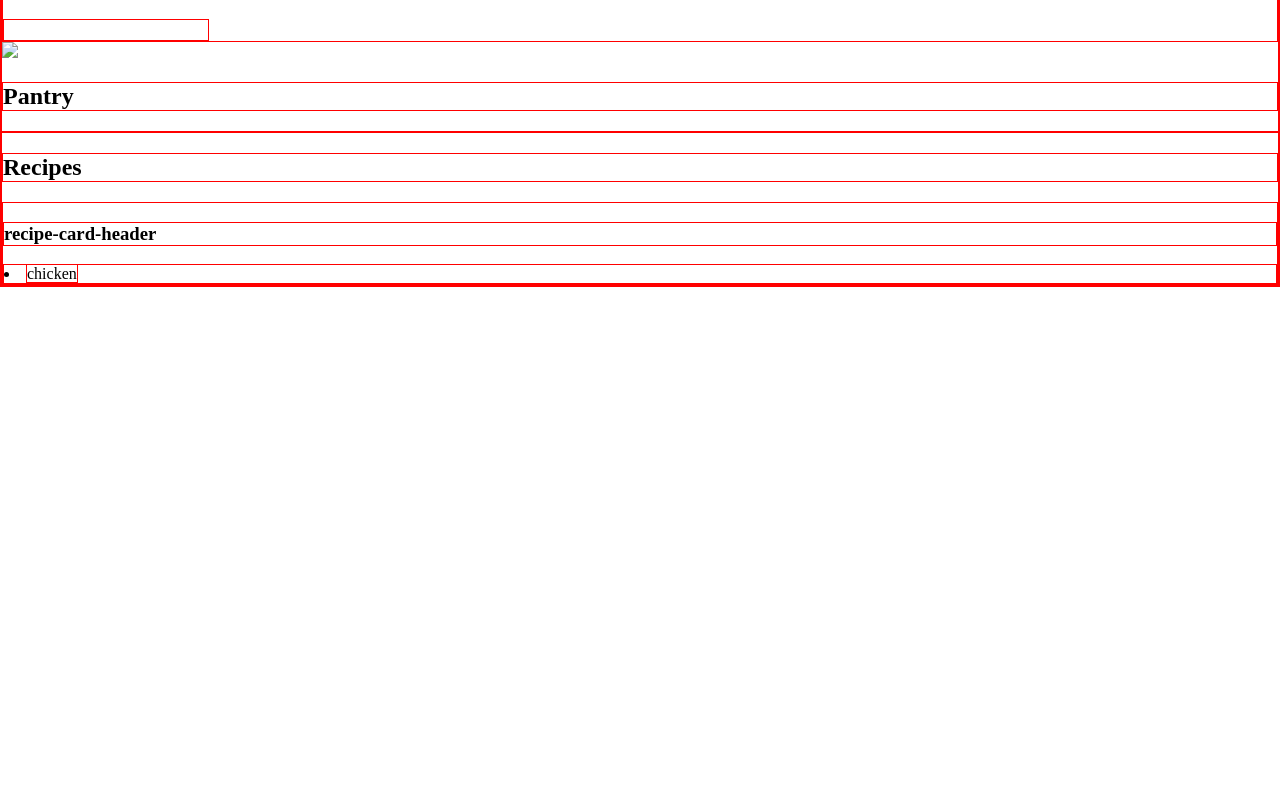
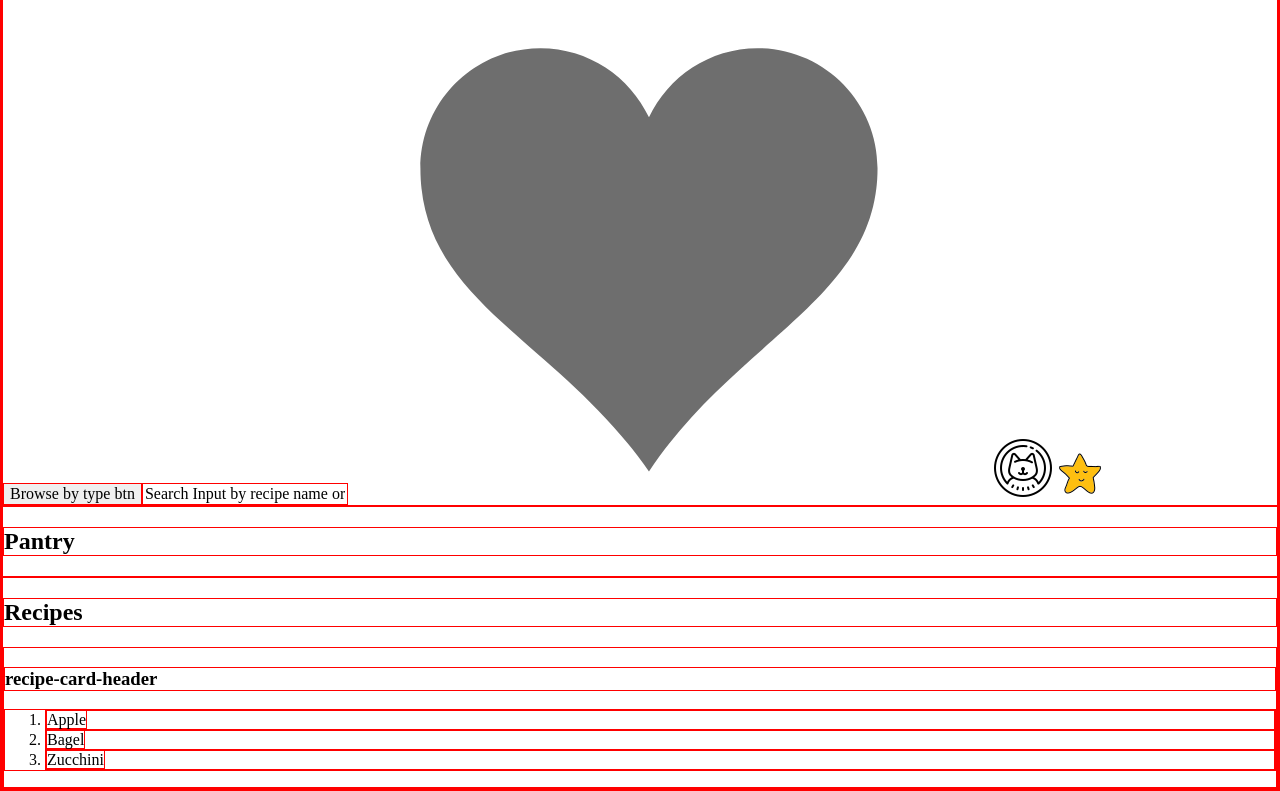
Before and after one commit to Edwardjackc/whats-cooking, a website: page src/index.html in a window 1280 px wide. Shown: the part 66-857 px from the top of the page. Before the commit the page ends 800 px from the top, so only its background shows below. Drawn offline with Linux system fonts and the light colour scheme.

Commit message:
Add images

```diff
--- a/src/index.html
+++ b/src/index.html
@@ -9,15 +9,23 @@
     <title>Whats Cookin</title>
   </head>
   <body>
-    <header><h1>Whats Cookin</h1><input></input></header><img src='image/grey_heart.svg'></img>
-    <h2>Pantry</h2>
-      <section></section>
-    <h2>Recipes</h2>
-      <article class='recipe-card'>
+    <header><h1>Whats Cookin</h1><input type="button"value="Browse by type btn"><input value="Search Input by recipe name or ingredients">
+      <img src="images/grey_heart.svg"><img src="images/cat_icon.png"><img src="images/favorite_star.png">
+    </header>
+    <aside>
+      <h2>Pantry</h2>
+    </aside>
+    <main>
+      <h2>Recipes</h2>
+      <article class='recipe__card'>
         <h3>recipe-card-header</h3>
-        <li class='recipe-card-ingredient'><span>chicken</span>
-        </li>
+        <ol>
+          <li class="recipe__card--item"><span>Apple</span>
+          <li class="recipe__card--item"><span>Bagel</span>
+          <li class="recipe__card--item"><span>Zucchini</span>
+        </ol>
       </article>
+    </main>
     <script type="text/javascript" src="../data/users.js"></script>
     <script type="text/javascript" src="../data/recipes.js"></script>
     <script type="text/javascript" src="../data/ingredients.js"></script>
```
Also changed, not shown: src/images/favorite_star.png (added), 2 other files.
